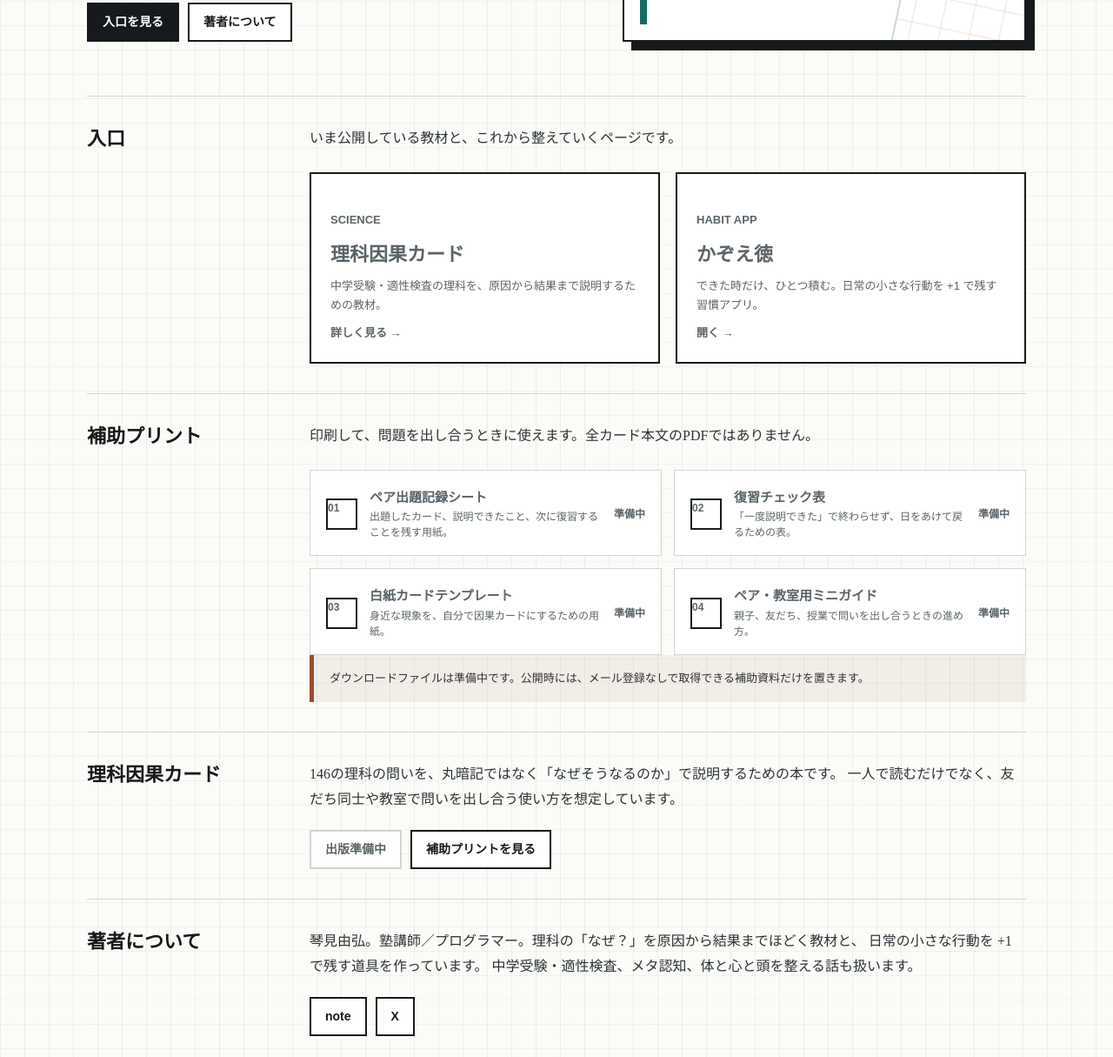
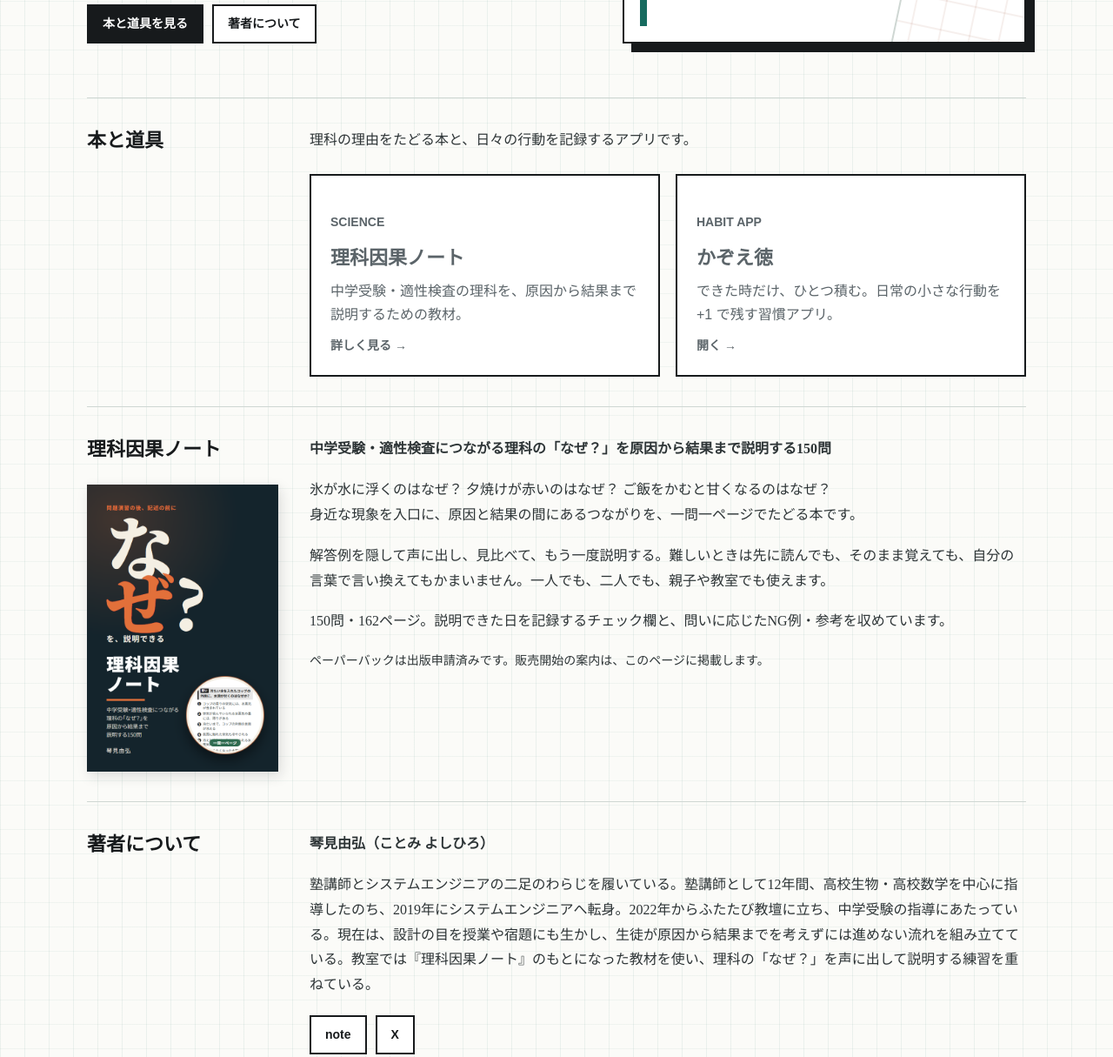
Before and after one commit to kotomiyoshihiro/kotomiyoshihiro-site, a plain HTML site: page index.html in a window 1280 px wide. Shown: the part 643-1858 px from the top of the page at 87% size. Drawn offline with Linux system fonts and the light colour scheme.

Commit message:
Update author biography and Rika Inga Note introduction

```diff
--- a/index.html
+++ b/index.html
@@ -3,8 +3,8 @@
 <head>
   <meta charset="utf-8">
   <meta name="viewport" content="width=device-width, initial-scale=1">
-  <title>琴見由弘</title>
-  <meta name="description" content="琴見由弘の著者サイト。理科因果カード、かぞえ徳、学び方やメタ認知についての発信をまとめています。">
+  <title>琴見由弘｜著者サイト</title>
+  <meta name="description" content="琴見由弘の著者サイト。『理科因果ノート』と習慣アプリ「かぞえ徳」の紹介、著者プロフィールを掲載しています。">
   <style>
     :root {
       --ink: #171a1c;
@@ -464,6 +464,14 @@
         box-shadow: none;
       }
     }
+    .book-cover { display: block; width: min(100%, 220px); height: auto; margin-top: 24px; box-shadow: 3px 5px 14px #171a1c22; }
+    .section p + p { margin-top: 18px; }
+    .book-subtitle, .author-name { font-weight: 700; }
+    .publication-status { color: var(--muted); font-size: 14px; }
+    .nav, .eyebrow, .work-card span, .book-label, .footer { font-size: 14px; }
+    .work-card span span:not(.work-kicker):not(.arrow) { font-size: 16px; }
+    a:focus-visible { outline: 3px solid var(--accent); outline-offset: 5px; }
+    @media (prefers-reduced-motion: reduce) { html { scroll-behavior: auto; } }
   </style>
 </head>
 <body>
@@ -471,10 +479,9 @@
     <header class="topbar">
       <div class="brand">琴見由弘</div>
       <nav class="nav" aria-label="主要リンク">
-        <a href="#works">入口</a>
-        <a href="#book">理科因果カード</a>
+        <a href="#works">本と道具</a>
+        <a href="#book">理科因果ノート</a>
         <a href="#kazoetoku">かぞえ徳</a>
-        <a href="#downloads">補助プリント</a>
         <a href="#profile">著者について</a>
       </nav>
     </header>
@@ -484,12 +491,11 @@
         <p class="eyebrow">教材と道具</p>
         <h1 id="page-title">問いと行動を、細かいステップでほどく。</h1>
         <p class="lead">
-          塾講師／プログラマーとして、理科の「なぜ？」を原因から結果までほどく教材と、
+          塾講師／システムエンジニアとして、理科の「なぜ？」を原因から結果までほどく教材と、
           日常の小さな行動を +1 で残す道具を作っています。
-          学び方やメタ認知の話も、少しずつまとめます。
         </p>
         <div class="links">
-          <a class="button" href="#works">入口を見る</a>
+          <a class="button" href="#works">本と道具を見る</a>
           <a class="button secondary" href="#profile">著者について</a>
         </div>
       </div>
@@ -506,17 +512,17 @@
     <main class="main">
       <section class="section" id="works" aria-labelledby="works-title">
         <div class="section-head">
-          <h2 id="works-title">入口</h2>
+          <h2 id="works-title">本と道具</h2>
           <div>
             <p>
-              いま公開している教材と、これから整えていくページです。
+              理科の理由をたどる本と、日々の行動を記録するアプリです。
             </p>
 
             <div class="works">
               <a class="work-card" id="rika-cards" href="#book">
                 <span>
                   <span class="work-kicker">SCIENCE</span>
-                  <strong>理科因果カード</strong>
+                  <strong>理科因果ノート</strong>
                   <span>中学受験・適性検査の理科を、原因から結果まで説明するための教材。</span>
                 </span>
                 <span class="arrow">詳しく見る →</span>
@@ -535,71 +541,18 @@
         </div>
       </section>
 
-      <section class="section" id="downloads" aria-labelledby="downloads-title">
-        <div class="section-head">
-          <h2 id="downloads-title">補助プリント</h2>
-          <div>
-            <p>
-              印刷して、問題を出し合うときに使えます。全カード本文のPDFではありません。
-            </p>
-
-            <div class="downloads">
-              <div class="download is-disabled">
-                <span class="icon">01</span>
-                <span>
-                  <strong>ペア出題記録シート</strong>
-                  <span>出題したカード、説明できたこと、次に復習することを残す用紙。</span>
-                </span>
-                <span class="arrow">準備中</span>
-              </div>
-
-              <div class="download is-disabled">
-                <span class="icon">02</span>
-                <span>
-                  <strong>復習チェック表</strong>
-                  <span>「一度説明できた」で終わらせず、日をあけて戻るための表。</span>
-                </span>
-                <span class="arrow">準備中</span>
-              </div>
-
-              <div class="download is-disabled">
-                <span class="icon">03</span>
-                <span>
-                  <strong>白紙カードテンプレート</strong>
-                  <span>身近な現象を、自分で因果カードにするための用紙。</span>
-                </span>
-                <span class="arrow">準備中</span>
-              </div>
-
-              <div class="download is-disabled">
-                <span class="icon">04</span>
-                <span>
-                  <strong>ペア・教室用ミニガイド</strong>
-                  <span>親子、友だち、授業で問いを出し合うときの進め方。</span>
-                </span>
-                <span class="arrow">準備中</span>
-              </div>
-            </div>
-
-            <p class="notice">
-              ダウンロードファイルは準備中です。公開時には、メール登録なしで取得できる補助資料だけを置きます。
-            </p>
-          </div>
-        </div>
-      </section>
-
       <section class="section" id="book" aria-labelledby="book-title">
         <div class="section-head">
-          <h2 id="book-title">理科因果カード</h2>
           <div>
-            <p>
-              146の理科の問いを、丸暗記ではなく「なぜそうなるのか」で説明するための本です。
-              一人で読むだけでなく、友だち同士や教室で問いを出し合う使い方を想定しています。
-            </p>
-            <div class="links">
-              <span class="button is-disabled" aria-disabled="true">出版準備中</span>
-              <a class="button secondary" href="#downloads">補助プリントを見る</a>
-            </div>
+            <h2 id="book-title">理科因果ノート</h2>
+            <img class="book-cover" src="rika-inga-note-cover.png" alt="理科因果ノートの表紙" width="576" height="864" loading="lazy">
+          </div>
+          <div>
+            <p class="book-subtitle">中学受験・適性検査につながる理科の「なぜ？」を原因から結果まで説明する150問</p>
+            <p>氷が水に浮くのはなぜ？ 夕焼けが赤いのはなぜ？ ご飯をかむと甘くなるのはなぜ？<br>身近な現象を入口に、原因と結果の間にあるつながりを、一問一ページでたどる本です。</p>
+            <p>解答例を隠して声に出し、見比べて、もう一度説明する。難しいときは先に読んでも、そのまま覚えても、自分の言葉で言い換えてもかまいません。一人でも、二人でも、親子や教室でも使えます。</p>
+            <p>150問・162ページ。説明できた日を記録するチェック欄と、問いに応じたNG例・参考を収めています。</p>
+            <p class="publication-status">ペーパーバックは出版申請済みです。販売開始の案内は、このページに掲載します。</p>
           </div>
         </div>
       </section>
@@ -608,11 +561,8 @@
         <div class="section-head">
           <h2 id="profile-title">著者について</h2>
           <div>
-            <p>
-              琴見由弘。塾講師／プログラマー。理科の「なぜ？」を原因から結果までほどく教材と、
-              日常の小さな行動を +1 で残す道具を作っています。
-              中学受験・適性検査、メタ認知、体と心と頭を整える話も扱います。
-            </p>
+            <p class="author-name">琴見由弘（ことみ よしひろ）</p>
+            <p>塾講師とシステムエンジニアの二足のわらじを履いている。塾講師として12年間、高校生物・高校数学を中心に指導したのち、2019年にシステムエンジニアへ転身。2022年からふたたび教壇に立ち、中学受験の指導にあたっている。現在は、設計の目を授業や宿題にも生かし、生徒が原因から結果までを考えずには進めない流れを組み立てている。教室では『理科因果ノート』のもとになった教材を使い、理科の「なぜ？」を声に出して説明する練習を重ねている。</p>
             <div class="links">
               <a class="button secondary" href="https://note.com/kotomiyoshihiro">note</a>
               <a class="button secondary" href="https://x.com/kotomiyoshihiro">X</a>
```
Also changed, not shown: rika-inga-note-cover.png (added).
